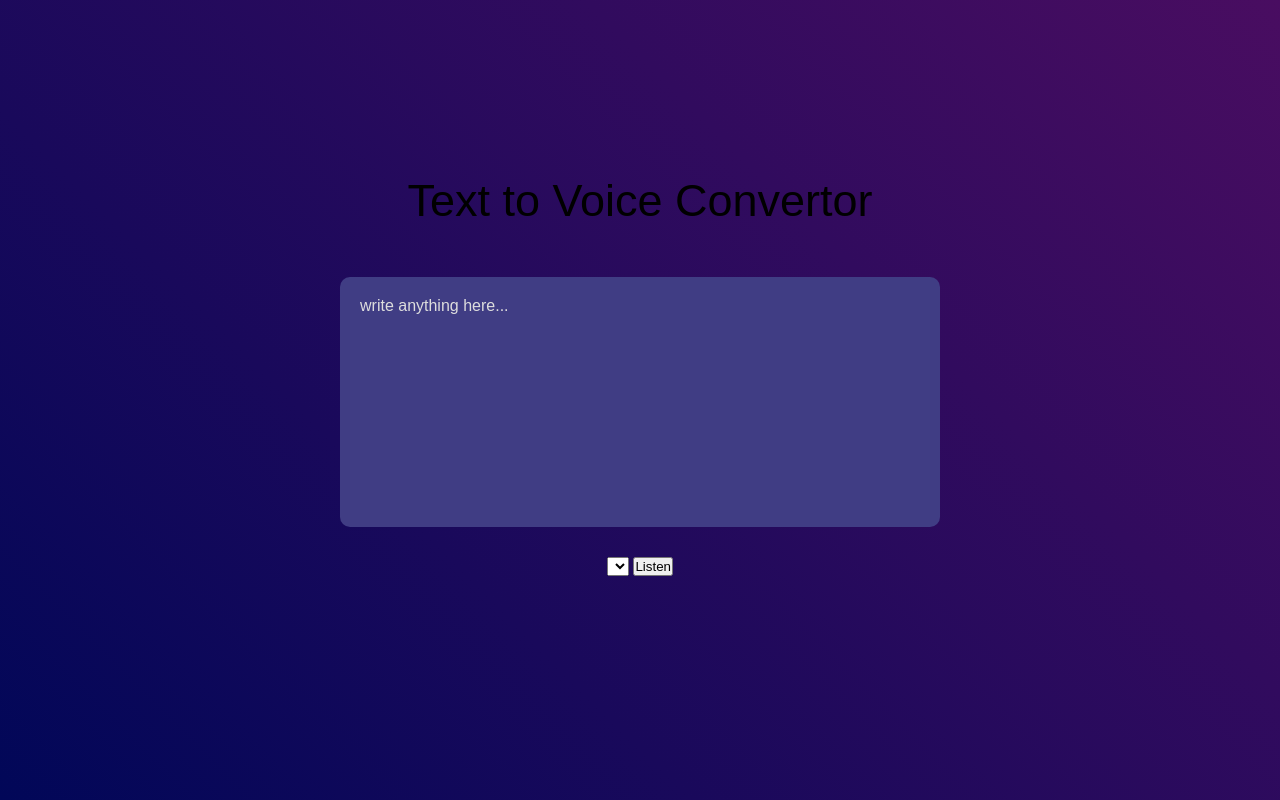
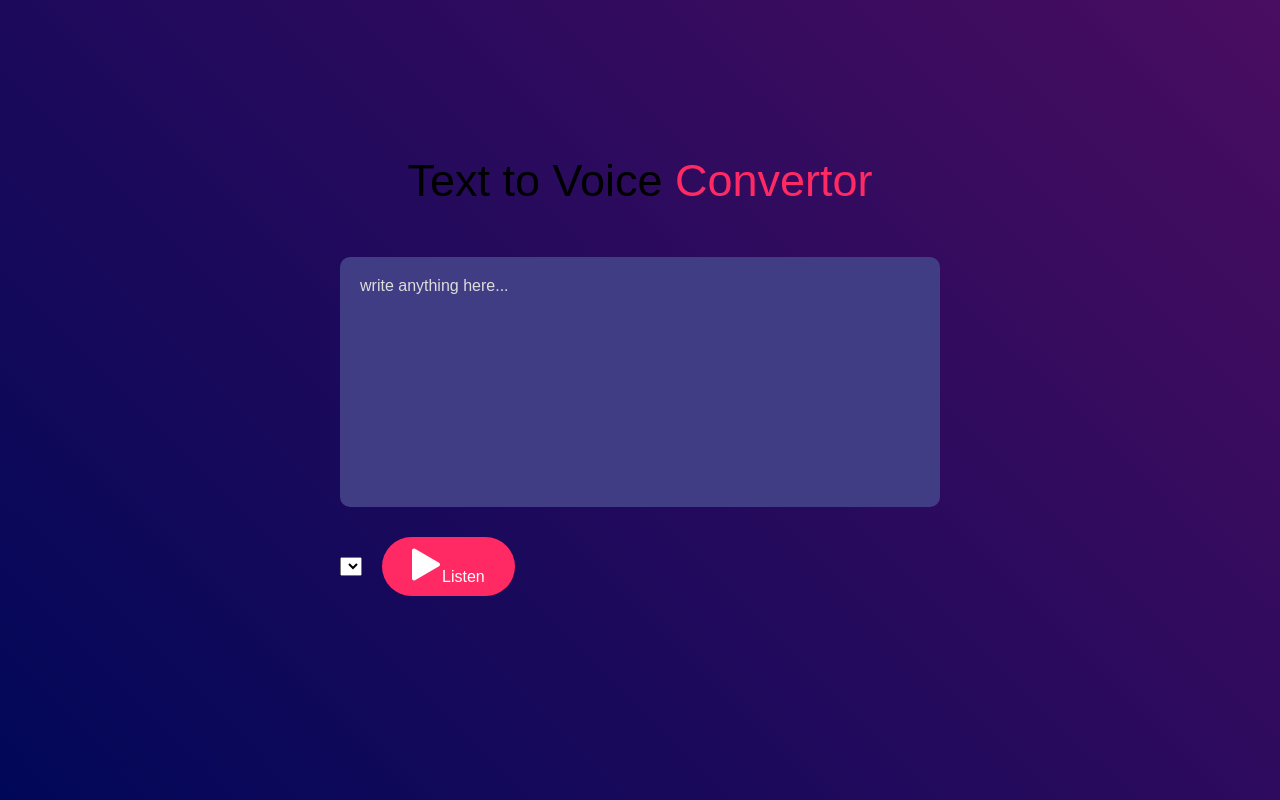
Before and after one commit to SwathiPriya37/Text-to-Voice_Convertor, a plain HTML site: page index.html in a window 1280 px wide. Drawn offline with Linux system fonts and the light colour scheme.

Commit message:
modified file

```diff
--- a/index.html
+++ b/index.html
@@ -8,11 +8,11 @@
 </head>
 <body>
     <div class="hero">
-        <h1>Text to Voice Convertor</h1>
+        <h1>Text to Voice <span>Convertor</span></h1>
         <textarea placeholder="write anything here..."></textarea>
         <div class="row">
             <select></select>
-            <button>Listen</button>
+            <button ><img src="images/play.png" >Listen</button>
         </div>
     </div>
 </body>
--- a/style.css
+++ b/style.css
@@ -20,7 +20,7 @@
     margin-bottom: 50px;
 }
 .hero span{
-color: aqua;
+color: #ff2963;
 }
 textarea{
     width: 600px;
@@ -39,3 +39,19 @@ textarea::placeholder{
     font-size: 16px;
     color: #ddd;
 }
+.row{
+    width: 600px;
+    display: flex;
+    align-items: center;
+    gap: 20px;
+}
+button{
+    background: #ff2963;
+    color: white;
+    font-size: 16px;
+    padding: 10px 30px;
+    border-radius: 35px ;
+    border: 0;
+    outline: 0;
+    cursor: pointer;
+}
```
